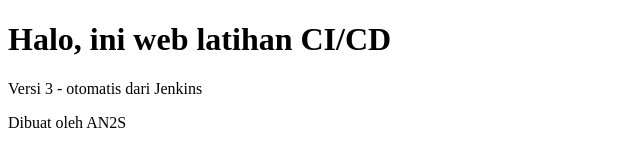
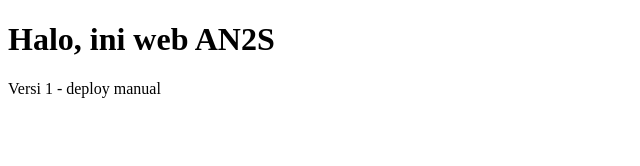
Before and after one commit to naylaputri082005-gif/latihan-cicd, a plain HTML site: page public/index.html in a window 1280 px wide. Shown: the whole page, without its empty margins (0-640 px from the left). Drawn offline with Linux system fonts and the light colour scheme.

Commit message:
Update title and content in index.html

```diff
--- a/public/index.html
+++ b/public/index.html
@@ -1,11 +1,10 @@
 <!DOCTYPE html>
 <html>
 <head>
- <title>Versi 4</title>
+ <title>Web AN2S</title>
 </head>
 <body>
- <h1>Halo, ini web latihan CI/CD</h1>
- <p>Versi 3 - otomatis dari Jenkins</p>
- <footer>Dibuat oleh AN2S</footer>
+ <h1>Halo, ini web AN2S</h1>
+ <p>Versi 1 - deploy manual</p>
 </body>
 </html>
```
